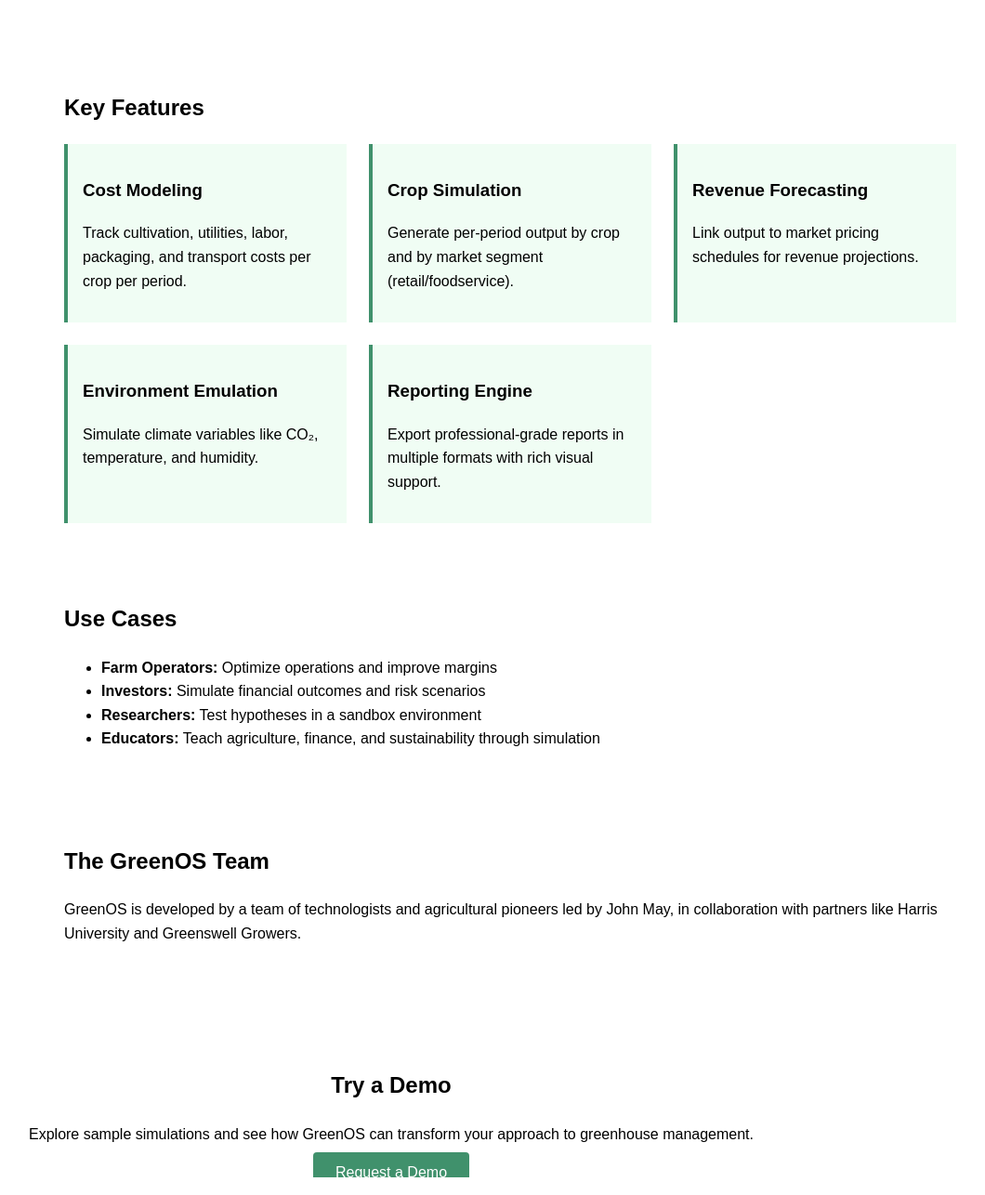
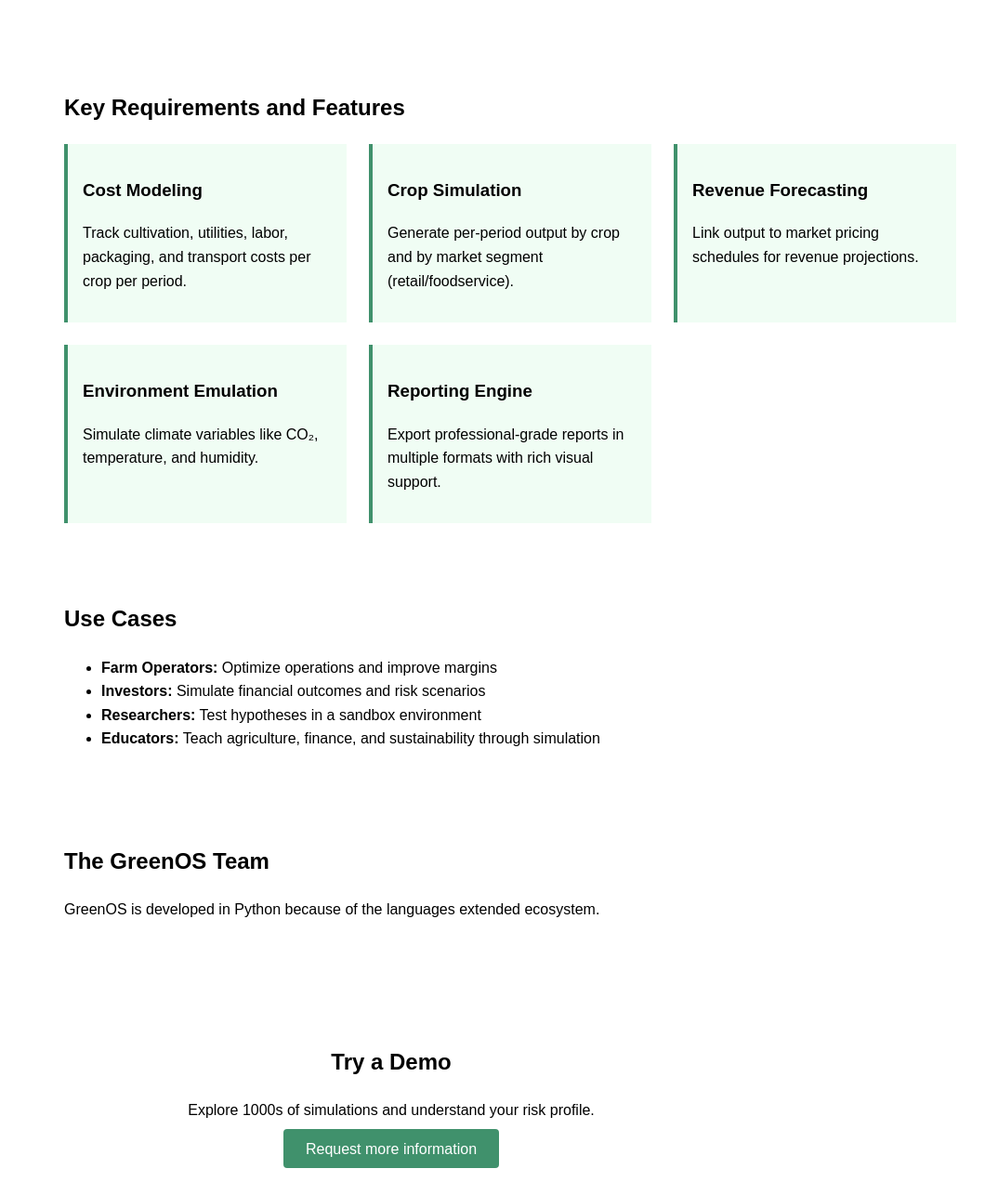
Before and after one commit to jmay1359/greens-site, a plain HTML site: page index.html in a window 1280 px wide. Shown: the part 512-1798 px from the top of the page at 93% size, without its empty margins (91-1151 px from the left). Drawn offline with Linux system fonts and the light colour scheme.

Commit message:
Update index.html

```diff
--- a/index.html
+++ b/index.html
@@ -22,7 +22,7 @@
 <body>
     <header>
         <h1>GreenOS</h1>
-        <p>Software that Grows With You — Simulate, Optimize, and Scale Your Greenhouse</p>
+        <p>Software that is tailored to  — Simulate Your Project, whether you are operating a greenhouse or thinking of investing in one.</p>
     </header>
 
     <nav>
@@ -44,7 +44,7 @@
     </section>
 
     <section id="features">
-        <h2>Key Features</h2>
+        <h2>Key Requirements and Features</h2>
         <div class="features">
             <div class="card">
                 <h3>Cost Modeling</h3>
@@ -81,13 +81,13 @@
 
     <section id="team">
         <h2>The GreenOS Team</h2>
-        <p>GreenOS is developed by a team of technologists and agricultural pioneers led by John May, in collaboration with partners like Harris University and Greenswell Growers.</p>
+        <p>GreenOS is developed in Python because of the languages extended ecosystem.</p>
     </section>
 
     <section class="cta">
         <h2>Try a Demo</h2>
-        <p>Explore sample simulations and see how GreenOS can transform your approach to greenhouse management.</p>
-        <a href="#contact">Request a Demo</a>
+        <p>Explore 1000s of simulations and understand your risk profile.</p>
+        <a href="#contact">Request more information</a>
     </section>
 
     <section id="contact">
```
